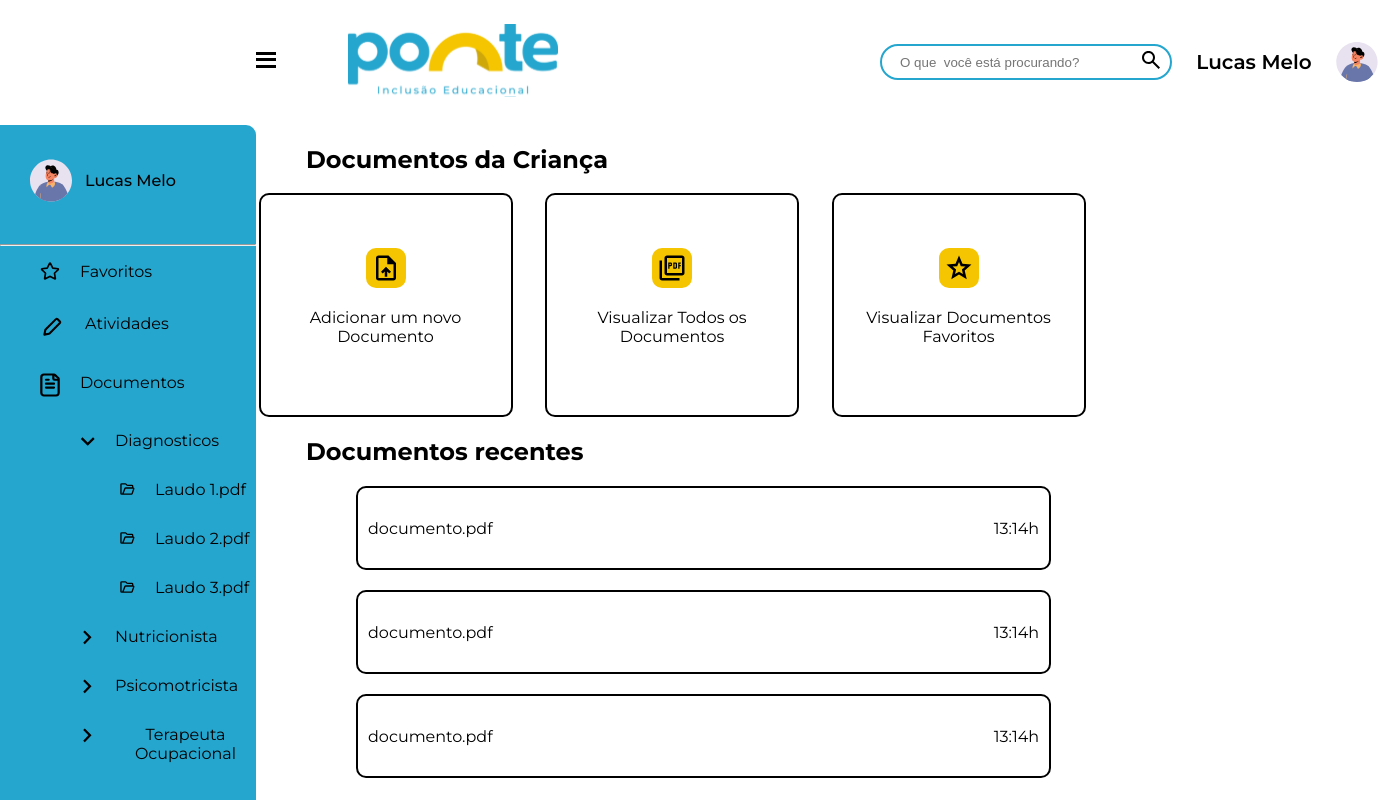
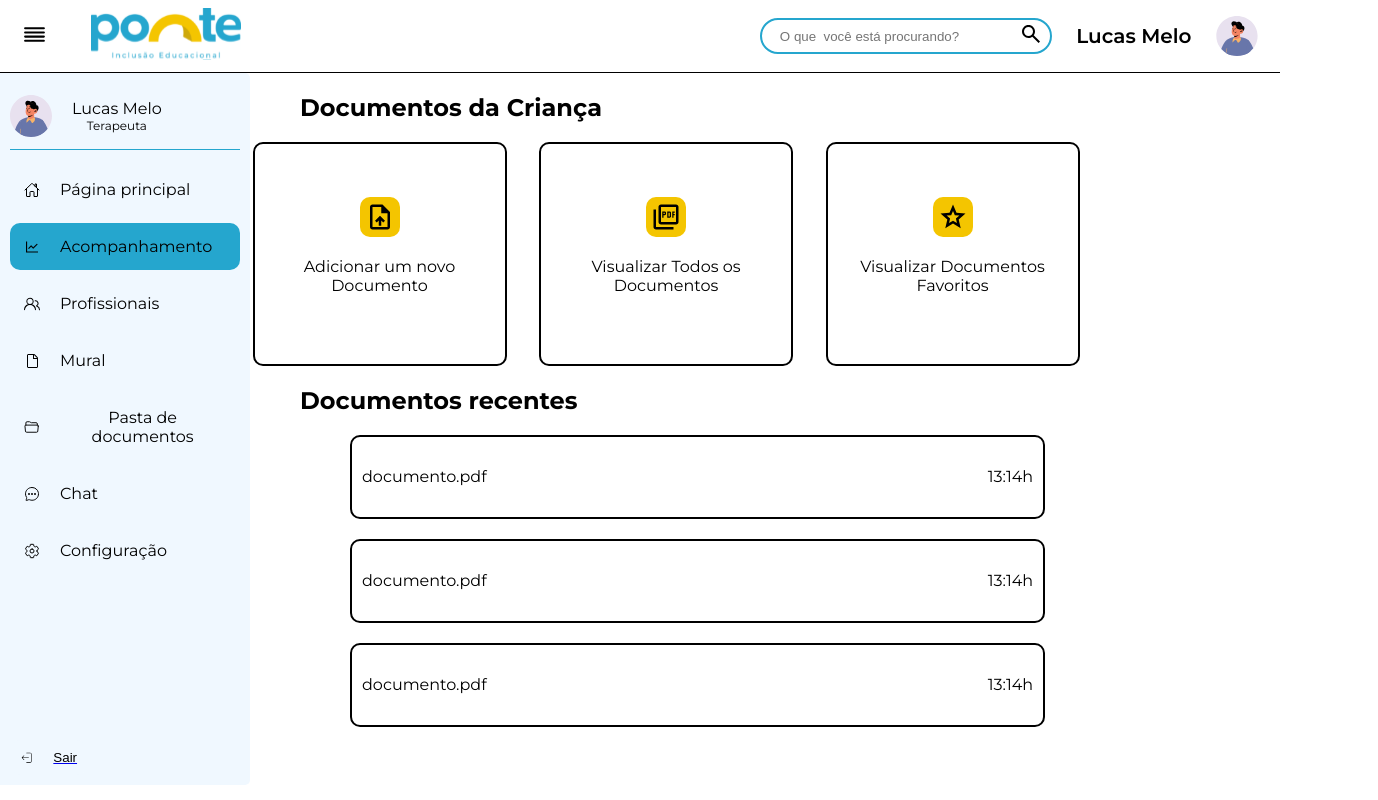
Before and after one commit to Melobreno/Ponte-InclusaoEdu, a React (Vite) app in the folder Ponte/: page /Doc in a window 1280 px wide. Shown: the top 800 px of the page, 1378 px wide, since content can reach past the window. Built offline with nearby package versions, Linux system fonts and the light colour scheme.

Commit message:
feat: organização de sideBar, modificação de estilização na navbar, tela de Atividades prontas

```diff
--- a/Ponte/src/App.jsx
+++ b/Ponte/src/App.jsx
@@ -1,6 +1,5 @@
 import AppRoutes from "./Routes/AppRoutes.jsx";
 import { GlobalStyles } from "./MainStyles.jsx";
-
 function App() {
   return (
     <>
--- /dev/null
+++ b/Ponte/src/Components/atoms/telaCarregamento/TelaCarregamneto.jsx
@@ -0,0 +1,17 @@
+import imgLogo from "../../../Assets/logoPonte.svg";
+import * as S from "./style";
+function TelaCarregamento() {
+  return (
+    <>
+      <S.Container>
+        <div className="main">
+          <div className="carregando">
+            <img src={imgLogo} alt="logo  " className="logo" />
+            <div className="animation-bar"></div>
+          </div>
+        </div>
+      </S.Container>
+    </>
+  );
+}
+export default TelaCarregamento;
--- /dev/null
+++ b/Ponte/src/Components/atoms/telaCarregamento/style.jsx
@@ -0,0 +1,41 @@
+import styled from "styled-components";
+
+export const Container = styled.section`
+  .main {
+    position: fixed;
+    top: 0;
+    left: 0;
+    width: 100%;
+    height: 100%;
+    background-color: aliceblue;
+    display: flex;
+    align-items: center;
+    justify-content: center;
+    text-align: center;
+  }
+  .logo {
+    width: 80px;
+    height: 80px;
+  }
+  .animation-bar {
+    width: 150px;
+    height: 2px;
+    background: #cfcfcf;
+    overflow: hidden;
+    position: relative;
+  }
+  .animation-bar::before {
+    content: "";
+    width: 75px;
+    height: 2px;
+    background: #25a6ce;
+    position: absolute;
+    left: 180px;
+    animation: animation 1.5s infinite ease;
+  }
+  @keyframes animation {
+    50% {
+      left: -96px;
+    }
+  }
+`;
--- a/Ponte/src/Components/molecules/BarraPesquisa/index.jsx
+++ b/Ponte/src/Components/molecules/BarraPesquisa/index.jsx
@@ -1,20 +1,42 @@
 import { Section } from "./style";
+import { FiAlignJustify } from "react-icons/fi";
+import { RiCloseFill } from "react-icons/ri";
 import logo from "../../../Assets/logoPonte.svg";
-import menu from "../../../Assets/botaoSideBar.svg";
 import avatar from "../../../Assets/Avatar 1.svg";
 import lupa from "../../../Assets/lupa.svg";
-function Pesquisa() {
+import { useState } from "react";
+import { CiPower } from "react-icons/ci";
+function Pesquisa({ setOpenSidebar }) {
+  const [isOpen, setIsOpen] = useState(false);
+
+  const abrirSidebar = () => {
+    const newIsOpen = !isOpen;
+    setIsOpen(newIsOpen);
+    setOpenSidebar(newIsOpen);
+  };
+
   return (
     <>
       <Section>
+        <div>
+          {isOpen ? (
+            <RiCloseFill
+              onClick={abrirSidebar}
+              className="menu"
+              fontSize={25}
+            />
+          ) : (
+            <FiAlignJustify
+              onClick={abrirSidebar}
+              fontSize={25}
+              className="menu"
+            />
+          )}
+        </div>
         <div className="esquerdaNav">
-          <a href="">
-            <img src={menu} alt="" />
-          </a>
-
           <div className="inputNav">
             <a href="">
-              <img src={logo} alt="" />
+              <img src={logo} alt="logo" className="logo" />
             </a>
           </div>
         </div>
@@ -27,11 +49,11 @@ function Pesquisa() {
               className="lupa"
             />
             <button className="">
-              <img src={lupa} alt="" />
+              <img src={lupa} alt="lupa" />
             </button>
           </div>
           <p>Lucas Melo</p>
-          <img src={avatar} alt="" className="avatar" />
+          <img src={avatar} alt="avata" className="avatar" />
         </div>
       </Section>
     </>
--- a/Ponte/src/Components/molecules/BarraPesquisa/style.jsx
+++ b/Ponte/src/Components/molecules/BarraPesquisa/style.jsx
@@ -2,18 +2,16 @@ import styled from "styled-components";
 
 export const Section = styled.div`
   display: flex;
-  height: 5.1875rem;
-  justify-content: space-between;
-
+  height: 4.5rem;
+  justify-content: space-around;
   align-items: center;
-  padding: 1.3rem 20%;
-
+  /* padding: 1.3rem 20%; */
+  border-bottom: solid 1px black;
   .esquerdaNav {
     display: flex;
     width: 39rem;
     justify-content: space-between;
     align-items: center;
-    gap: 4.5rem;
   }
 
   .inputNav {
@@ -62,4 +60,7 @@ export const Section = styled.div`
     width: 2.625rem;
     height: 2.62469rem;
   }
+  .logo {
+    width: 150px;
+  }
 `;
--- a/Ponte/src/Components/organisms/SideBarDocument/SideDocument.style.jsx
+++ b/Ponte/src/Components/organisms/SideBarDocument/SideDocument.style.jsx
@@ -1,53 +1,77 @@
 import styled from "styled-components";
 
-export const Container = styled.div`
-  background-color: #25a6ce;
+export const nav = styled.nav`
+  display: flex;
+  flex-direction: column;
+  justify-content: space-between;
+  background-color: aliceblue;
+  height: 89vh;
+  max-width: 250px;
+  border-radius: 0 5px 5px 0;
   font-family: "Montserrat", sans-serif;
-  width: 20vw;
-  height: 115vh;
-  border-radius: 0 10px 0 0;
-`;
 
-export const TextAvata = styled.div`
-  display: flex;
-  padding: 30px;
-  gap: 13px;
-  font-weight: 500;
-  justify-content: flex-start;
-`;
-export const Texto = styled.div`
-  background-color: transparent;
-
-  li {
+  #sidebar-container {
+    margin: 10px;
+  }
+  #infor-usuario {
     display: flex;
-    list-style-type: none;
+    flex-direction: column;
+  }
+  #usuario {
+    display: flex;
     gap: 20px;
-    margin-bottom: 30px;
-    font-size: 16px;
+    border-bottom: solid 1px #25a6ce;
+    width: 100%;
+  }
+  #infor-usuario span:last-child {
+    font-size: 12px;
+  }
+  #saide_items {
+    display: flex;
+    flex-direction: column;
+    justify-content: flex-start;
+    gap: 10px;
+    list-style: none;
+    padding: 0px;
+  }
+  .saide-item {
+    border-radius: 10px;
+    padding: 14px;
+    cursor: pointer;
+  }
+  .saide-item a {
+    text-decoration: none;
+    display: flex;
+    align-items: center;
+    color: black;
+    gap: 20px;
   }
 
-  .lapis img {
-    width: 25px;
+  .saide-item.active {
+    background-color: #25a6ce;
   }
 
-  li img {
-    width: 20px;
+  #sair {
+    margin: 10px;
   }
-
-  .iconArrowOpen img {
-    width: 15px;
+  .sair-btn {
+    display: flex;
+    align-items: center;
+    border: none;
+    gap: 20px;
+    cursor: pointer;
+    background-color: aliceblue;
+    border-radius: 10px;
+    padding: 10px;
   }
-
-  .iconArrowClosed img {
-    width: 15px;
-    rotate: -90deg;
+  .item-descricao {
+    /* width: 0;
+    overflow: hidden;
+    white-space: nowrap;
+    text-overflow: ellipsis;
+    font-size: 14px; */
   }
-
-  .arquivos img {
-    width: 15px;
-  }
-
-  .listOpt {
-    margin-top: 130px;
+  #sideBar.open-sidebar {
+    min-width: 15%;
   }
 `;
--- a/Ponte/src/Components/organisms/SideBarDocument/SideDocumentacao.jsx
+++ b/Ponte/src/Components/organisms/SideBarDocument/SideDocumentacao.jsx
@@ -1,108 +1,83 @@
 import img from "../../../Assets/Group.svg";
 import * as S from "./SideDocument.style";
-import iconDoc from "../../../Assets/iconDoc.svg";
-import iconFolder from "../../../Assets/iconFolder.svg";
-import lapis from "../../../Assets/lapis.svg";
-import iconStar from "../../../Assets/iconStar.svg";
-import iconArrrow from "../../../Assets/arrow.svg";
-import iconConfig from "../../../Assets/iconConfig.svg";
-import iconSair from "../../../Assets/iconSair.svg";
+import { IoHomeOutline } from "react-icons/io5";
+import { AiOutlineLineChart } from "react-icons/ai";
+import { GoPeople } from "react-icons/go";
+import { IoChatbubbleEllipsesOutline } from "react-icons/io5";
+import { VscFile } from "react-icons/vsc";
+import { IoSettingsOutline } from "react-icons/io5";
+import { CiLogout } from "react-icons/ci";
+import { IoFolderOpenOutline } from "react-icons/io5";
+import { Link } from "react-router-dom";
 
 function SideDocumentacao() {
   return (
     <>
-      <S.Container>
-        <S.TextAvata>
-          <img src={img} alt="" />
-          <p>Lucas Melo</p>
-        </S.TextAvata>
-        <hr />
-        <S.Texto>
-          <ul>
-            <li>
-              <span>
-                <img src={iconStar} alt="" />
-              </span>
-              Favoritos
+      <S.nav>
+        <div id="sidebar-container">
+          <div id="usuario">
+            <img src={img} alt="avatar" id="avatar" />
+
+            <p id="infor-usuario">
+              <span className="item-descricao">Lucas Melo</span>
+              <span className="item-descricao">Terapeuta</span>
+            </p>
+          </div>
+          <ul id="saide_items">
+            <li className="saide-item">
+              <Link to="/">
+                <IoHomeOutline />
+                <span className="item-descricao">Página principal</span>
+              </Link>
             </li>
-            <li>
-              <span className="lapis">
-                <img src={lapis} alt="" />
-              </span>
-              Atividades
+            <li className="saide-item active">
+              <Link to="/feed">
+                <AiOutlineLineChart />
+                <span className="item-descricao">Acompanhamento</span>
+              </Link>
             </li>
-            <li>
-              <span>
-                <img src={iconDoc} alt="" />
-              </span>
-              Documentos
+            <li className="saide-item">
+              <Link to="/captacao">
+                <GoPeople />
+                <span className="item-descricao">Profissionais</span>
+              </Link>
+            </li>
+            <li className="saide-item">
+              <Link to="/feed">
+                <VscFile />
+                <span className="item-descricao">Mural</span>
+              </Link>
+            </li>
+            <li className="saide-item">
+              <Link to="/Doc">
+                <IoFolderOpenOutline />
+                <span className="item-descricao">Pasta de documentos</span>
+              </Link>
+            </li>
+            <li className="saide-item">
+              <Link to="/Doc">
+                <IoChatbubbleEllipsesOutline />
+                <span className="item-descricao">Chat</span>
+              </Link>
             </li>
 
-            <ul>
-              <li>
-                <span className="iconArrowOpen">
-                  <img src={iconArrrow} alt="" />
-                </span>
-                Diagnosticos
-              </li>
-              <ul className="arquivos">
-                <li>
-                  <span>
-                    <img src={iconFolder} alt="" />
-                  </span>
-                  Laudo 1.pdf
-                </li>
-                <li>
-                  <span>
-                    <img src={iconFolder} alt="" />
-                  </span>
-                  Laudo 2.pdf
-                </li>
-                <li>
-                  <span>
-                    <img src={iconFolder} alt="" />
-                  </span>
-                  Laudo 3.pdf
-                </li>
-              </ul>
-
-              <li>
-                <span className="iconArrowClosed">
-                  <img src={iconArrrow} alt="" />
-                </span>
-                Nutricionista
-              </li>
-              <li>
-                <span className="iconArrowClosed">
-                  <img src={iconArrrow} alt="" />
-                </span>
-                Psicomotricista
-              </li>
-              <li>
-                <span className="iconArrowClosed">
-                  <img src={iconArrrow} alt="" />
-                </span>
-                Terapeuta Ocupacional
-              </li>
-            </ul>
-          </ul>
-
-          <ul className="listOpt">
-            <li>
-              <span>
-                <img src={iconConfig} alt="" />
-              </span>
-              Configurações
-            </li>
-            <li>
-              <span>
-                <img src={iconSair} alt="" />
-              </span>
-              Sair
+            <li className="saide-item">
+              <Link to="/Doc">
+                <IoSettingsOutline />
+                <span className="item-descricao">Configuração</span>
+              </Link>
             </li>
           </ul>
-        </S.Texto>
-      </S.Container>
+        </div>
+        <Link to="/login">
+          <div id="sair">
+            <button className="sair-btn">
+              <CiLogout />
+              <span className="item-descricao">Sair</span>
+            </button>
+          </div>
+        </Link>
+      </S.nav>
     </>
   );
 }
--- a/Ponte/src/Routes/AppRoutes.jsx
+++ b/Ponte/src/Routes/AppRoutes.jsx
@@ -11,6 +11,7 @@ import Feed from "../Pages/Feed/index";
 import Documentacao from "../Pages/Documentacao/Documentacao";
 import AtividadeProf from "../Pages/Atividade/AtividadeProf";
 import AtividadeResp from "../Pages/Atividade/AtividadeResp";
+import TelaCarregamento from "../Components/atoms/telaCarregamento/TelaCarregamneto";
 
 function AppRoutes() {
   return (
@@ -28,6 +29,7 @@ function AppRoutes() {
         <Route path="/Doc" element={<Documentacao />}></Route>
         <Route path="/Atividades" element={<AtividadeProf />}></Route>
         <Route path="/AtividadeResp" element={<AtividadeResp />}></Route>
+        <Route path="/Carregamento" element={<TelaCarregamento />}></Route>
       </Routes>
     </BrowserRouter>
   );
```
Also changed, not shown: Ponte/src/Pages/Atividade/AtividadeProf.jsx (+40 -23 lines), Ponte/src/Pages/Atividade/AtividadeResp.jsx (+43 -3 lines), Ponte/src/Pages/Atividade/atividade.style.jsx (+6 -23 lines).
